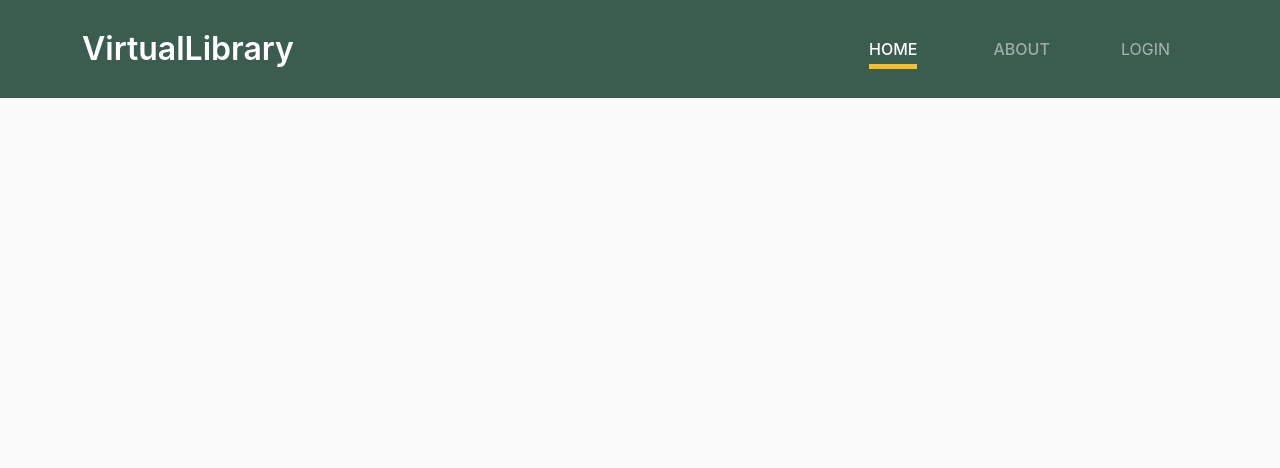
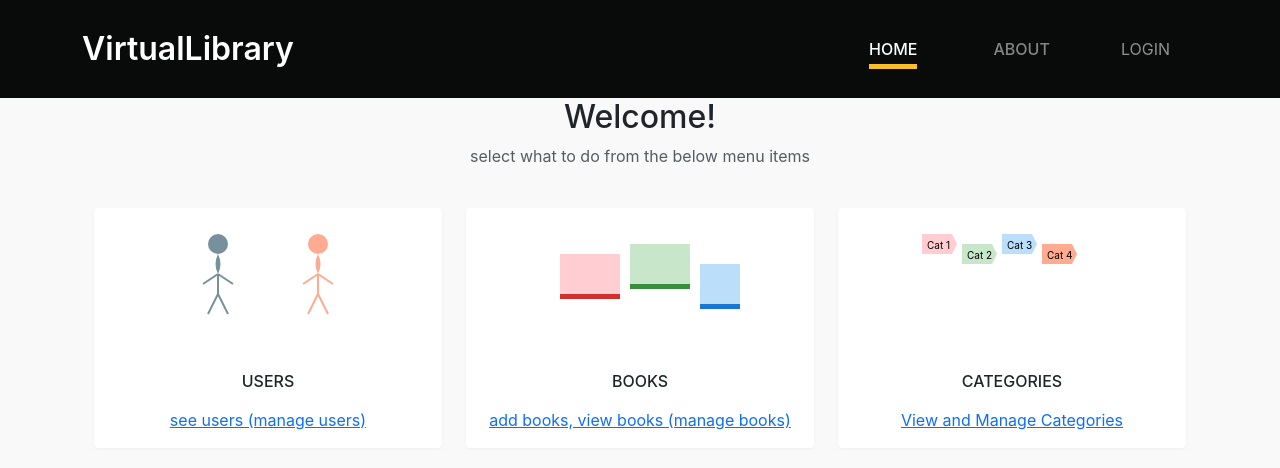
Before and after one commit to can7wysiwyg/librarian-admin-front, a React (Create React App) app: page /librarian_panel in a window 1280 px wide. Shown: the top 468 px of the page. Built offline with nearby package versions, Linux system fonts and the light colour scheme.

Commit message:
librarian panel

```diff
--- a/src/App.js
+++ b/src/App.js
@@ -1,11 +1,11 @@
 import { BrowserRouter as Router, Route, Routes } from "react-router-dom"
 import NavigationBar from "./components/nav/NavigationBar";
-import Login from "./components/pages/Login";
+import Login from "./components/auth/Login";
 // import Authors from "./components/pages/Authors";
 // import CreateAuthors from "./components/pages/CreateAuthors";
 // import BooksPanel from "./components/pages/BooksPanel";
 // import UploadBooks from "./components/pages/UploadBooks";
-import SuperAdminLogin from "./components/pages/SuperAdminLogin";
+import SuperAdminLogin from "./components/auth/SuperAdminLogin";
 // import ManageBooks from "./components/pages/ManageBooks";
 // import BookSingle from "./components/pages/BookSingle";
 // import ShowAuthor from "./components/pages/ShowAuthor";
@@ -23,8 +23,8 @@ import SuperAdminLogin from "./components/pages/SuperAdminLogin";
 // import Categories from "./components/pages/Categories";
 // import CreateCategories from "./components/pages/CreateCategories";
 // import ManageCategories from "./components/pages/ManageCategories";
-import LoginPanel from "./components/pages/LoginPanel";
-// import LibrarianPanel from "./components/superAdmin/LibrarianPanel";
+import LoginPanel from "./components/auth/LoginPanel";
+import LibrarianPanel from "./components/librarian/LibrarianPanel";
 // import CreateLibrarian from "./components/superAdmin/CreateLibrarian";
 // import ManageLibrarian from "./components/superAdmin/ManageLibrarian";
 // import WriteYourInfo from "./components/adminpending/WriteYourInfo";
@@ -54,6 +54,11 @@ function App() {
         <Route path="/login" element={<Login />} />
 
         <Route path="/super_login" element={<SuperAdminLogin />} />
+        <Route path="/librarian_panel" element={<LibrarianPanel />} />
+        {/* <Route path="/users" element={<Users />} />
+        <Route path="/show_user/:id" element={<ShowUser />} />
+         */}
+
         {/* <Route path="/authors" element={<Authors />} />
         <Route path="/create_authors" element={<CreateAuthors />} />
         <Route path="/books_panel" element={<BooksPanel />} />
@@ -77,7 +82,7 @@ function App() {
         <Route path="/create_category" element={<CreateCategories />} />
         <Route path="/manage_categories" element={<ManageCategories />} />
 
-        <Route path="/make_admin" element={<LibrarianPanel />} />
+
         <Route path="/make_librarian" element={<CreateLibrarian />} />
         <Route path="/manage_librarian" element={<ManageLibrarian />} />
         <Route path="/write_info" element={<WriteYourInfo />} />
@@ -85,8 +90,6 @@ function App() {
         <Route path="/change_admin_status" element={<ChangeAdminStatus />} />
         <Route path="/admin_status/:id" element={<AdminStatus />} />
         <Route path="/account_status/:id" element={<AccountStatus />} />
-        <Route path="/users" element={<Users />} />
-        <Route path="/show_user/:id" element={<ShowUser />} />
 
         <Route path="/suspend_user/:id" element={<SuspendUser />} />
         <Route path="/unsuspend_user/:id" element={<UnsuspendUser />} />
--- /dev/null
+++ b/src/components/librarian/LibrarianPanel.js
@@ -0,0 +1,127 @@
+
+
+function LibrarianPanel() {
+    return(<>
+
+    <section className="py-6 bg-light-primary">
+    <div className="container">
+        <div className="row justify-content-center text-center mb-4">
+            <div className="col-xl-6 col-lg-8 col-sm-10">
+                <h2 className="font-weight-bold">Welcome!</h2>
+                <p className="text-muted mb-0">select what to do from the below menu items</p>
+            </div>
+        </div>
+
+        <div className="row row-cols-lg-3 row-cols-md-2 row-cols-1 text-center justify-content-center px-xl-6 aos-init aos-animate" data-aos="fade-up">
+
+
+
+        <div className="col my-3">
+                <div className="card border-hover-primary hover-scale">
+                    <div className="card-body">
+                        <div className="text-primary mb-5">
+
+    <svg width="200" height="100" viewBox="0 0 200 100" xmlns="http://www.w3.org/2000/svg">
+
+    <circle cx="50" cy="20" r="10" fill="#78909C" />
+    <path d="M50,30 Q45,40 50,50 Q55,40 50,30" fill="#78909C"/>
+    <path d="M50,50 L50,70" stroke="#78909C" stroke-width="2"/>
+    <line x1="50" y1="70" x2="40" y2="90" stroke="#78909C" stroke-width="2"/>
+    <line x1="50" y1="70" x2="60" y2="90" stroke="#78909C" stroke-width="2"/>
+    <line x1="50" y1="50" x2="35" y2="60" stroke="#78909C" stroke-width="2"/>
+    <line x1="50" y1="50" x2="65" y2="60" stroke="#78909C" stroke-width="2"/>
+
+
+    <circle cx="150" cy="20" r="10" fill="#FFAB91" />
+    <path d="M150,30 Q145,40 150,50 Q155,40 150,30" fill="#FFAB91"/>
+    <path d="M150,50 L150,70" stroke="#FFAB91" stroke-width="2"/>
+    <line x1="150" y1="70" x2="140" y2="90" stroke="#FFAB91" stroke-width="2"/>
+    <line x1="150" y1="70" x2="160" y2="90" stroke="#FFAB91" stroke-width="2"/>
+    <line x1="150" y1="50" x2="135" y2="60" stroke="#FFAB91" stroke-width="2"/>
+    <line x1="150" y1="50" x2="165" y2="60" stroke="#FFAB91" stroke-width="2"/>
+</svg>
+
+
+
+
+
+                        </div>
+                        <h6 className="font-weight-bold mb-3">USERS</h6>
+                        <p className="text-muted mb-0"><a href="/users">see users (manage users)</a></p>
+                    </div>
+                </div>
+            </div>
+            {/* user bar end */}
+
+
+            <div className="col my-3">
+    <div className="card border-hover-primary hover-scale">
+        <div className="card-body">
+            <div className="text-primary mb-5">
+                <svg width="200" height="100" viewBox="0 0 200 100" xmlns="http://www.w3.org/2000/svg">
+
+                    <rect x="20" y="30" width="60" height="40" fill="#FFCDD2" />
+                    <rect x="20" y="70" width="60" height="5" fill="#D32F2F" />
+
+                    <rect x="90" y="20" width="60" height="40" fill="#C8E6C9" />
+                    <rect x="90" y="60" width="60" height="5" fill="#388E3C" />
+
+                    <rect x="160" y="40" width="60" height="40" fill="#BBDEFB" />
+                    <rect x="160" y="80" width="60" height="5" fill="#1976D2" />
+                </svg>
+            </div>
+            <h6 className="font-weight-bold mb-3">BOOKS</h6>
+            <p className="text-muted mb-0"><a href="/books_panel">add books, view books (manage books)</a></p>
+        </div>
+    </div>
+</div>
+{/* book item ends */}
+
+
+<div className="col my-3">
+    <div className="card border-hover-primary hover-scale">
+        <div className="card-body">
+            <div className="text-primary mb-5">
+                <svg width="200" height="100" viewBox="0 0 200 100" xmlns="http://www.w3.org/2000/svg">
+
+                    <path d="M10 10 L40 10 L45 20 L40 30 L10 30 Z" fill="#FFCDD2"/>
+                    <text x="15" y="25" font-size="10" fill="#000">Cat 1</text>
+
+
+                    <path d="M50 20 L80 20 L85 30 L80 40 L50 40 Z" fill="#C8E6C9"/>
+                    <text x="55" y="35" font-size="10" fill="#000">Cat 2</text>
+
+
+                    <path d="M90 10 L120 10 L125 20 L120 30 L90 30 Z" fill="#BBDEFB"/>
+                    <text x="95" y="25" font-size="10" fill="#000">Cat 3</text>
+
+
+                    <path d="M130 20 L160 20 L165 30 L160 40 L130 40 Z" fill="#FFAB91"/>
+                    <text x="135" y="35" font-size="10" fill="#000">Cat 4</text>
+                </svg>
+            </div>
+            <h6 className="font-weight-bold mb-3">CATEGORIES</h6>
+            <p className="text-muted mb-0"><a href="/categories_panel">View and Manage Categories</a></p>
+        </div>
+    </div>
+</div>
+{/* categories item ends here */}
+
+
+
+
+
+{/* never here */}
+</div>
+
+        </div>
+
+
+
+      </section>
+
+
+    </>)
+}
+
+export default LibrarianPanel
--- a/src/helpers/AdminCheck.js
+++ b/src/helpers/AdminCheck.js
@@ -43,7 +43,7 @@ const AuthInfo = () => {
     if(librarian?.admin === 1) {
 
         return (<>
-         <a className="nav-link" href="/librarian">LIBRARIAN</a>
+         <a className="nav-link" href="/librarian_panel">LIBRARIAN</a>
 
         </>)
 
@@ -51,7 +51,7 @@ const AuthInfo = () => {
 
     if(mainadmin?.super === 18) {
         return(<>
-         <a className="nav-link" href="/mainadmin">ADMIN</a>
+         <a className="nav-link" href="/adminpanel">ADMIN</a>
 
         </>)
     }
--- a/src/index.css
+++ b/src/index.css
@@ -13,7 +13,7 @@ code {
 }
 
 .custom-navbar {
-  background: #3b5d50 !important;
+  background: #080b0a !important;
   padding-top: 20px;
   padding-bottom: 20px; }
   .custom-navbar .navbar-brand {
```
Also changed, not shown: src/components/superAdmin/LibrarianPanel.js (deleted, +0 -31 lines), src/components/auth/Login.js (renamed from src/components/pages/Login.js), src/components/auth/LoginPanel.js (renamed from src/components/pages/LoginPanel.js), src/components/auth/SuperAdminLogin.js (renamed from src/components/pages/SuperAdminLogin.js).
